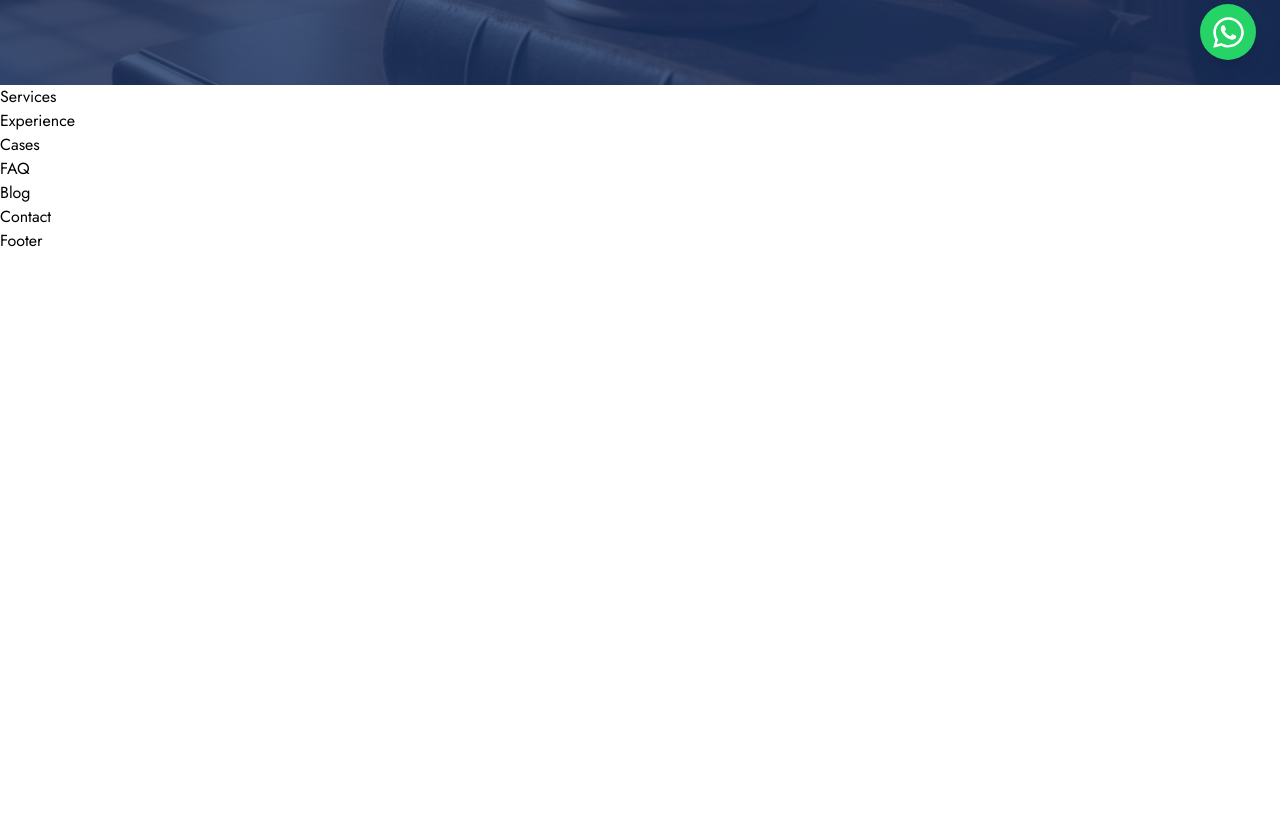
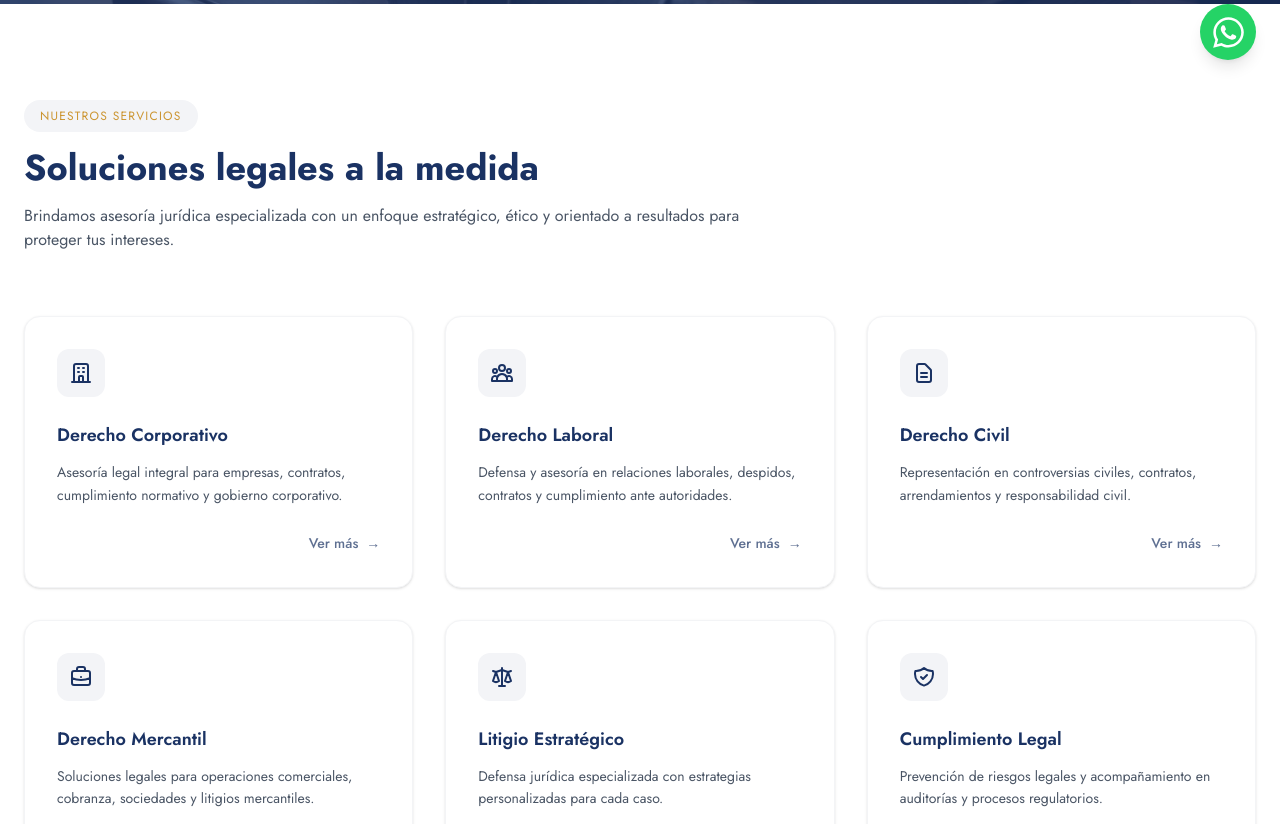
Before and after one commit to Koritek-MX/corporativo-monarca-landing-page, a React (Vite) app: page / in a window 1280 px wide. Shown: the part 716-1540 px from the top of the page. Before the commit the page ends 969 px from the top, so only its background shows below. Built offline with nearby package versions, Linux system fonts and the light colour scheme.

Commit message:
Change: Se agregaron los estilos para los servicios -@fernandobo681

```diff
--- a/src/components/layout/Navbar.tsx
+++ b/src/components/layout/Navbar.tsx
@@ -9,7 +9,7 @@ const Navbar = () => {
   return (
     <>
       {/* NAVBAR */}
-      <header className="w-full bg-primary border-b border-white/20">
+      <header className="fixed top-0 left-0 w-full z-50 bg-primary">
         <div className="w-full px-4 lg:px-8 xl:px-12">
           <div className="flex items-center justify-between h-20">
 
--- a/src/components/sections/Services.tsx
+++ b/src/components/sections/Services.tsx
@@ -1,7 +1,108 @@
-import React from 'react'
+import {
+  HiOutlineScale,
+  HiOutlineBriefcase,
+  HiOutlineUserGroup,
+  HiOutlineDocumentText,
+  HiOutlineOfficeBuilding,
+  HiOutlineShieldCheck,
+} from "react-icons/hi";
 
-export default function Services() {
+const services = [
+  {
+    title: "Derecho Corporativo",
+    description:
+      "Asesoría legal integral para empresas, contratos, cumplimiento normativo y gobierno corporativo.",
+    icon: HiOutlineOfficeBuilding,
+  },
+  {
+    title: "Derecho Laboral",
+    description:
+      "Defensa y asesoría en relaciones laborales, despidos, contratos y cumplimiento ante autoridades.",
+    icon: HiOutlineUserGroup,
+  },
+  {
+    title: "Derecho Civil",
+    description:
+      "Representación en controversias civiles, contratos, arrendamientos y responsabilidad civil.",
+    icon: HiOutlineDocumentText,
+  },
+  {
+    title: "Derecho Mercantil",
+    description:
+      "Soluciones legales para operaciones comerciales, cobranza, sociedades y litigios mercantiles.",
+    icon: HiOutlineBriefcase,
+  },
+  {
+    title: "Litigio Estratégico",
+    description:
+      "Defensa jurídica especializada con estrategias personalizadas para cada caso.",
+    icon: HiOutlineScale,
+  },
+  {
+    title: "Cumplimiento Legal",
+    description:
+      "Prevención de riesgos legales y acompañamiento en auditorías y procesos regulatorios.",
+    icon: HiOutlineShieldCheck,
+  },
+];
+
+const Services = () => {
   return (
-    <div>Services</div>
-  )
-}
+    <section id="servicios" className="py-24 bg-white">
+      <div className="max-w-7xl mx-auto px-6">
+
+        {/* Header */}
+        <div className="max-w-3xl mb-16">
+          <span className="inline-flex items-center mb-4 px-4 py-2 rounded-full bg-primary/5 text-secondary text-xs tracking-widest uppercase">
+            Nuestros Servicios
+          </span>
+
+          <h2 className="text-3xl md:text-4xl font-bold text-primary mb-4">
+            Soluciones legales a la medida
+          </h2>
+
+          <p className="text-gray-600">
+            Brindamos asesoría jurídica especializada con un enfoque estratégico,
+            ético y orientado a resultados para proteger tus intereses.
+          </p>
+        </div>
+
+        {/* Grid */}
+        <div className="grid grid-cols-1 sm:grid-cols-2 lg:grid-cols-3 gap-8">
+          {services.map((service, index) => (
+            <div
+              key={index}
+              className="group bg-white border border-gray-100 rounded-2xl p-8 shadow-sm hover:shadow-lg transition"
+            >
+              {/* Icon */}
+              <div className="w-12 h-12 flex items-center justify-center rounded-xl bg-primary/5 text-primary mb-6 group-hover:bg-primary group-hover:text-white transition">
+                <service.icon size={24} />
+              </div>
+
+              {/* Content */}
+              <h3 className="text-lg font-semibold text-primary mb-3">
+                {service.title}
+              </h3>
+
+              <p className="text-sm text-gray-600 leading-relaxed">
+                {service.description}
+              </p>
+
+              {/* Ver más */}
+              <div className="mt-6 text-right">
+                <span className="inline-flex items-center gap-2 text-sm font-medium text-primary/70 group-hover:text-secondary transition">
+                  Ver más
+                  <span className="transform group-hover:translate-x-1 transition">
+                    →
+                  </span>
+                </span>
+              </div>
+            </div>
+          ))}
+        </div>
+      </div>
+    </section>
+  );
+};
+
+export default Services;
```
